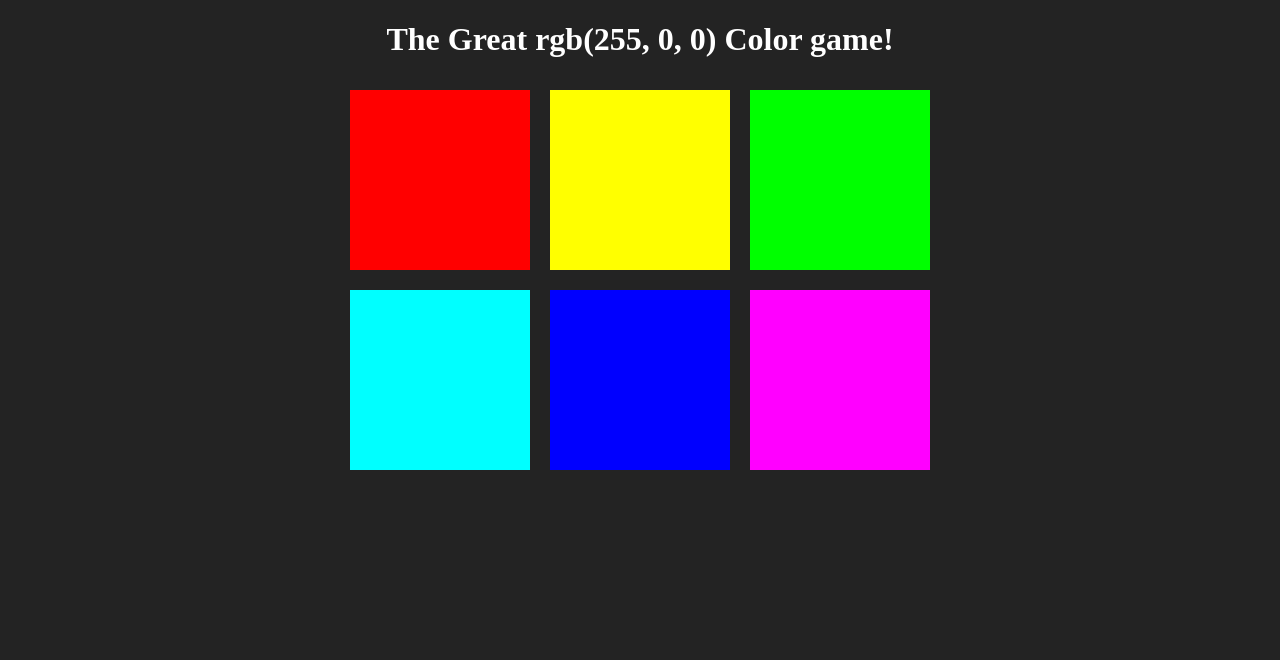
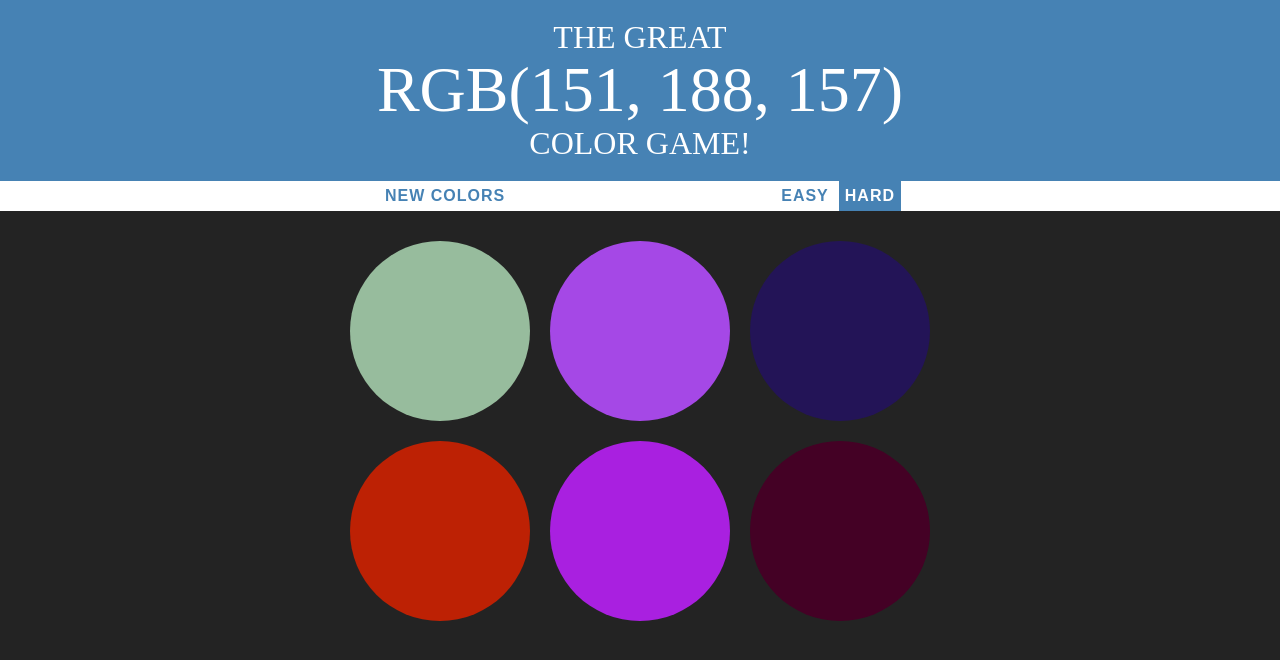
Before and after one commit to emersonlbr/javascript, a plain HTML site: page ColorGame/index.html in a window 1280 px wide. Drawn offline with Linux system fonts and the light colour scheme.

Commit message:
color game ready!

```diff
--- a/ColorGame/index.html
+++ b/ColorGame/index.html
@@ -9,10 +9,17 @@
 </head>
 <body>
 
-  <h1>The Great <spam id="colorDisplay">RGB</spam> Color game!</h1>
+  <h1>The Great
+    <br>
+    <spam id="colorDisplay">RGB</spam>
+    <br>
+    Color game!</h1>
 
-  <div>
+  <div id="stripe">
+    <button id="reset">New Colors</button>
     <span id="message"></span>
+    <button id="easyBtn">Easy</button>
+    <button id="hardBtn"class="selected">Hard</button>
   </div>
 
   <div id="container">
--- a/ColorGame/index.js
+++ b/ColorGame/index.js
@@ -1,16 +1,62 @@
-var colors = [
-  "rgb(255, 0, 0)",
-  "rgb(255, 255, 0)",
-  "rgb(0, 255, 0)",
-  "rgb(0, 255, 255)",
-  "rgb(0, 0, 255)",
-  "rgb(255, 0, 255)"
-]
-
+var numSquares = 6;
+var colors = generateRandomColors(numSquares);
 var squares = document.querySelectorAll(".square");
 var pickedColor = pickColor();
 var colorDisplay = document.getElementById("colorDisplay");
 var messageDisplay = document.querySelector("#message");
+var h1 = document.querySelector("h1");
+var resetButton = document.querySelector("#reset");
+var easyBtn = document.querySelector("#easyBtn");
+var hardBtn = document.querySelector("#hardBtn");
+
+
+easyBtn.addEventListener("click", function() {
+  hardBtn.classList.remove("selected");
+  easyBtn.classList.add("selected");
+  numSquares = 3;
+  colors = generateRandomColors(numSquares);
+  pickedColor = pickColor();
+  colorDisplay.textContent = pickedColor;
+  for (var i = 0; i < squares.length; i++) {
+    if(colors[i]){
+      squares[i].style.background = colors[i];
+    } else {
+      squares[i].style.display = "none";
+    }
+  }
+});
+
+hardBtn.addEventListener("click", function() {
+  hardBtn.classList.add("selected");
+  easyBtn.classList.remove("selected");
+  numSquares = 6;
+  colors = generateRandomColors(numSquares);
+  pickedColor = pickColor();
+  colorDisplay.textContent = pickedColor;
+  for (var i = 0; i < squares.length; i++) {
+      squares[i].style.background = colors[i];
+      squares[i].style.display = "block";
+  }
+});
+
+resetButton.addEventListener("click", function() {
+  //generate all new colors
+  colors = generateRandomColors(numSquares);
+  //pick a new random colors
+  pickedColor = pickColor();
+  //change color display to match pick color
+  colorDisplay.textContent = pickedColor;
+  this.textContent = "New Colors";
+
+  messageDisplay.textContent = " ";
+  //change the colors of squares
+  for (var i = 0; i < squares.length; i++) {
+    squares[i].style.background = colors[i];
+  }
+  h1.style.background = "steelblue";
+
+
+});
 
 colorDisplay.textContent = pickedColor;
 
@@ -21,7 +67,9 @@ for (var i = 0; i < squares.length; i++) {
     var clikedColor = this.style.backgroundColor;
     if(clikedColor === pickedColor){
       messageDisplay.textContent = "Correct!";
+      resetButton.textContent = "Play Again?";
       changeColors(clikedColor);
+      h1.style.background = clikedColor;
       console.log(clikedColor);
       console.log(pickedColor);
     }
@@ -48,3 +96,27 @@ function pickColor() {
   var random = Math.floor(Math.random() * colors.length)
   return colors[random];
 }
+
+function generateRandomColors(num) {
+  //make an array
+  var arr = []
+  //add mun random colors to array
+  //reoeat num times
+  for (var i = 0; i < num; i++) {
+    //get random color and push into array
+    arr.push(randomColor())
+  };
+  //return that array
+  return arr;
+}
+
+function randomColor() {
+  //pick a "red" from 0 - 255
+  var r = Math.floor(Math.random() * 256);
+  //pick a "green" from 0 - 255
+  var g = Math.floor(Math.random() * 256);
+  //pick a "blue" from 0 - 255
+  var b = Math.floor(Math.random() * 256);
+  return "rgb(" + r + ", " + g + ", " + b + ")";
+
+};
--- a/ColorGame/style.css
+++ b/ColorGame/style.css
@@ -1,5 +1,7 @@
 body {
   background-color: #232323;
+  margin: 0;
+  font-family: "Montserrat", "Avenir";
 }
 
 .square {
@@ -8,10 +10,14 @@ body {
   padding-bottom: 30%;
   float: left;
   margin: 1.66%;
+  border-radius: 50%;
+  transition: background 0.5s;
+  --webkit-transition: background 0.5s;
+  --moz-transition: background 0.5s;
 }
 
 #container {
-  margin: 0 auto;
+  margin: 20px auto;
   max-width: 600px;
 
 }
@@ -19,8 +25,56 @@ body {
 h1 {
   color: white;
   text-align: center;
+  font-weight: normal;
+  background: steelblue;
+  margin: 0;
+  text-transform: uppercase;
+  line-height: 1.1;
+  padding: 20px 0;
+
 }
 
-span {
+/*span {
+  color: black;
+}*/
+
+#stripe {
+  background-color: white;
+  height: 30px;
+  text-align: center;
+
+}
+
+.selected {
+  background-color: steelblue;
   color: white;
 }
+
+#colorDisplay {
+  font-size: 200%;
+}
+
+button {
+  border: none;
+  background: none;
+  text-transform: uppercase;;
+  height: 100%;
+  font-weight: 700;
+  color: steelblue;
+  letter-spacing: 1px;
+  font-size: inherit;
+  transition: all 0.5s;
+  outline: none;
+  --webkit-transition: all 0.5s;
+  --moz-transition: all 0.5s;
+}
+
+button:hover {
+  color: white;
+  background: steelblue;
+}
+
+#message {
+  display: inline-block;
+  width: 20%;
+}
```
